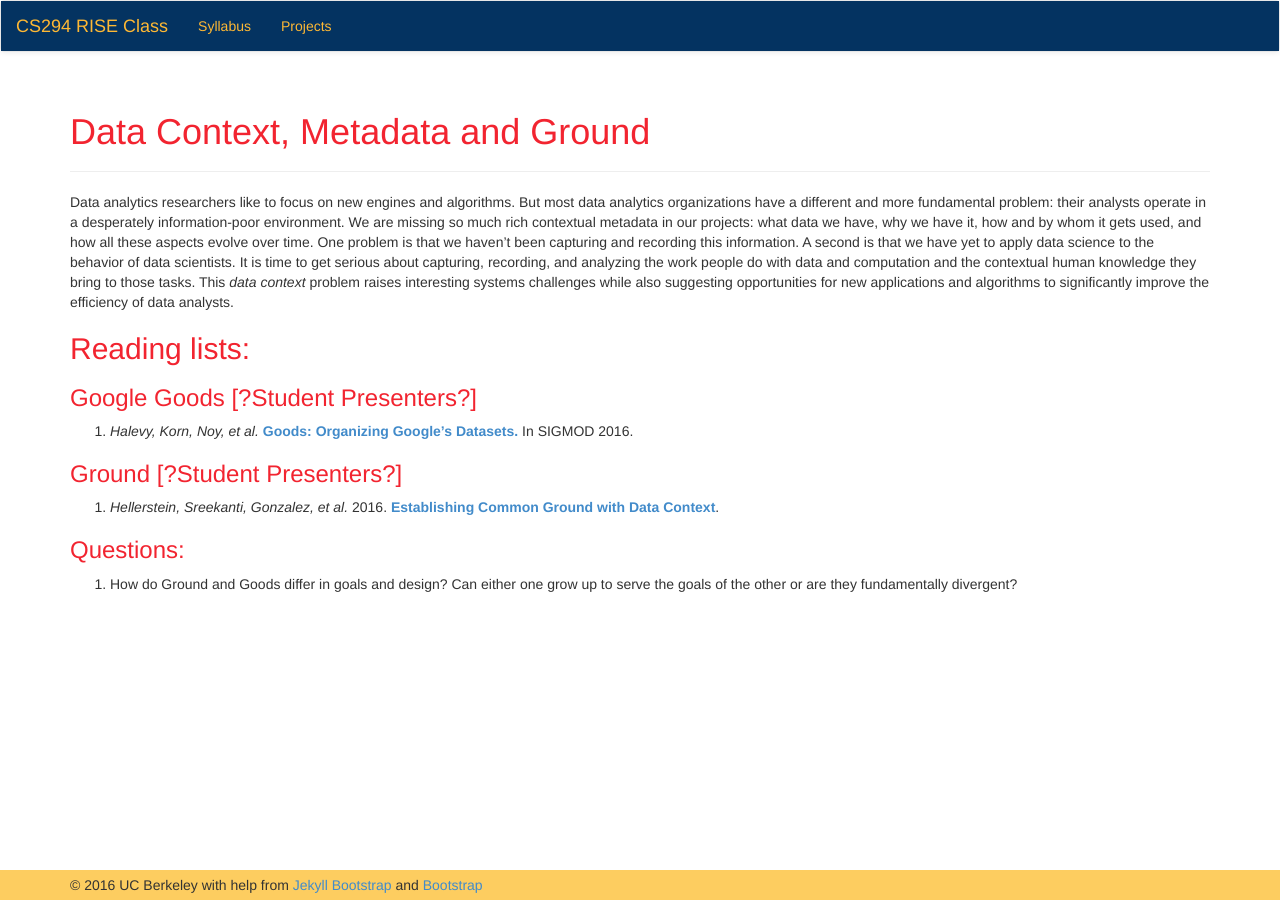
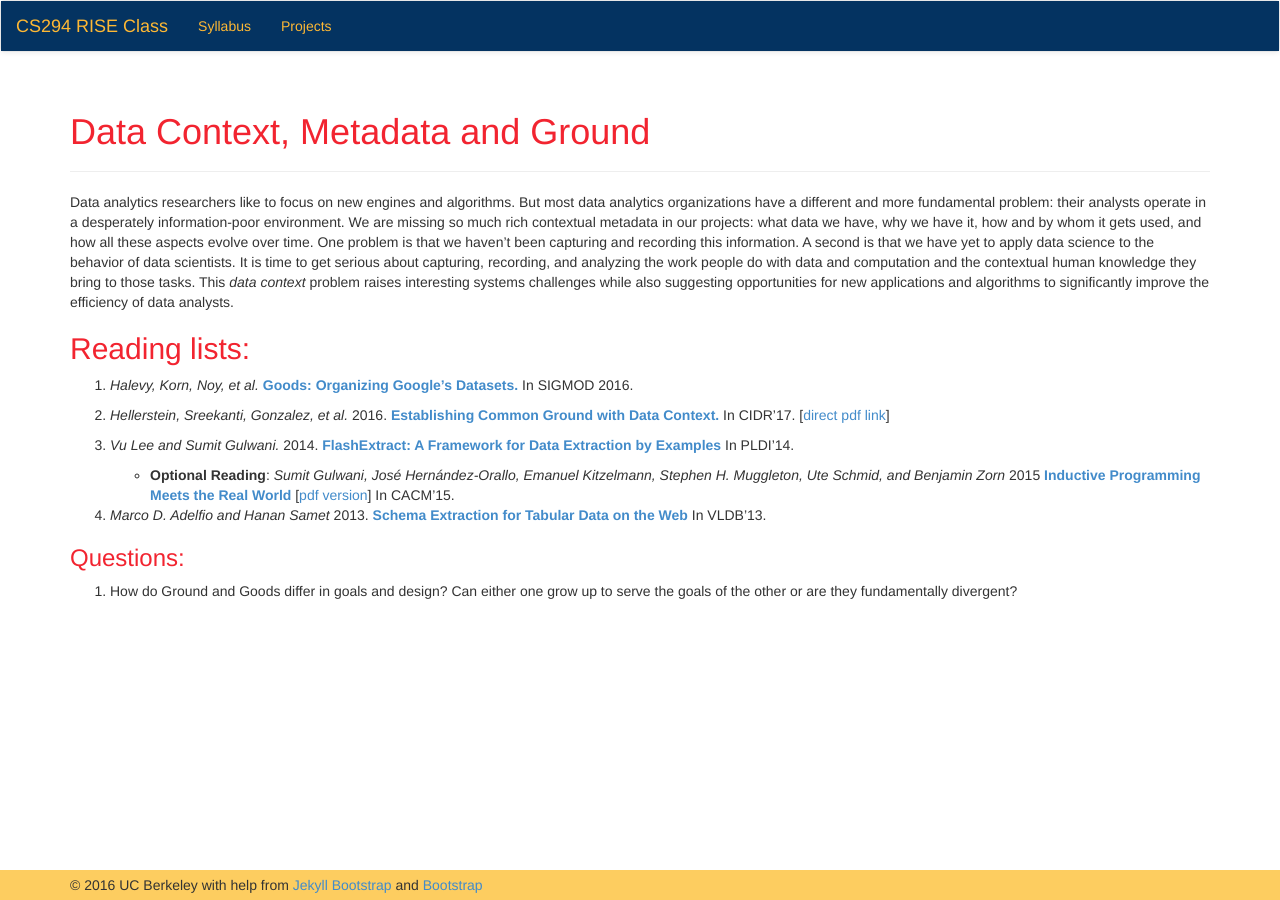
Before and after one commit to ucbrise/cs294-rise-fa16, a Jekyll site: the page built from metadata.md, in a window 1280 px wide. Built offline with Jekyll 4.4.1, drawn with Linux system fonts in a browser that asks for light colours; nearby versions of some CDN libraries.

Commit message:
updating metadata reading

```diff
--- a/metadata.md
+++ b/metadata.md
@@ -10,12 +10,16 @@ use_math: true
 
 ## Reading lists:
 
-### Google Goods [?Student Presenters?]
-1. *Halevy, Korn, Noy, et al.*  [**Goods: Organizing Google’s Datasets.**](http://sure) In SIGMOD 2016.
+1. *Halevy, Korn, Noy, et al.*  [**Goods: Organizing Google’s Datasets.**](http://static.googleusercontent.com/media/research.google.com/en//pubs/archive/45390.pdf) In SIGMOD 2016.
+
+1. *Hellerstein, Sreekanti, Gonzalez, et al.* 2016. [**Establishing Common Ground with Data Context.**](https://github.com/ground-context/ground/blob/master/CIDR17.pdf) In CIDR'17. [[direct pdf link](https://github.com/ground-context/ground/raw/master/CIDR17.pdf)]
 
 
-### Ground [?Student Presenters?]
-1. *Hellerstein, Sreekanti, Gonzalez, et al.* 2016. [**Establishing Common Ground with Data Context**](under submission).
+1. *Vu Lee and Sumit Gulwani.* 2014. [**FlashExtract: A Framework for Data Extraction by Examples**](http://msr-waypoint.com/en-us/um/people/sumitg/pubs/pldi14-flashextract.pdf) In PLDI'14.
+
+    * **Optional Reading**: *Sumit Gulwani, José Hernández-Orallo, Emanuel Kitzelmann, Stephen H. Muggleton, Ute Schmid, and Benjamin Zorn* 2015 [**Inductive Programming Meets the Real World**](http://cacm.acm.org/magazines/2015/11/193326-inductive-programming-meets-the-real-world/fulltext) [[pdf version](http://cacm.acm.org/magazines/2015/11/193326-inductive-programming-meets-the-real-world/pdf)] In CACM'15.
+
+1. *Marco D. Adelfio and Hanan Samet* 2013. [**Schema Extraction for Tabular Data on the Web**](http://www.vldb.org/pvldb/vol6/p421-adelfio.pdf) In VLDB'13.
 
 
 ### Questions:
```
